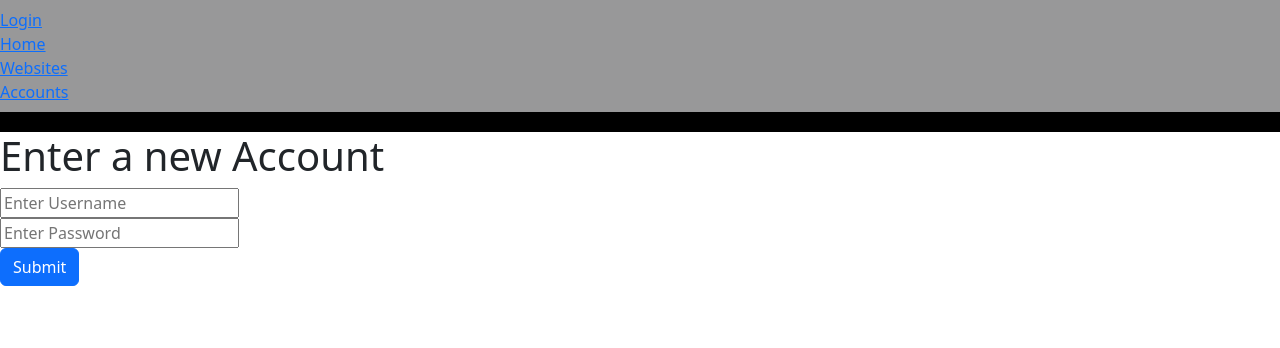
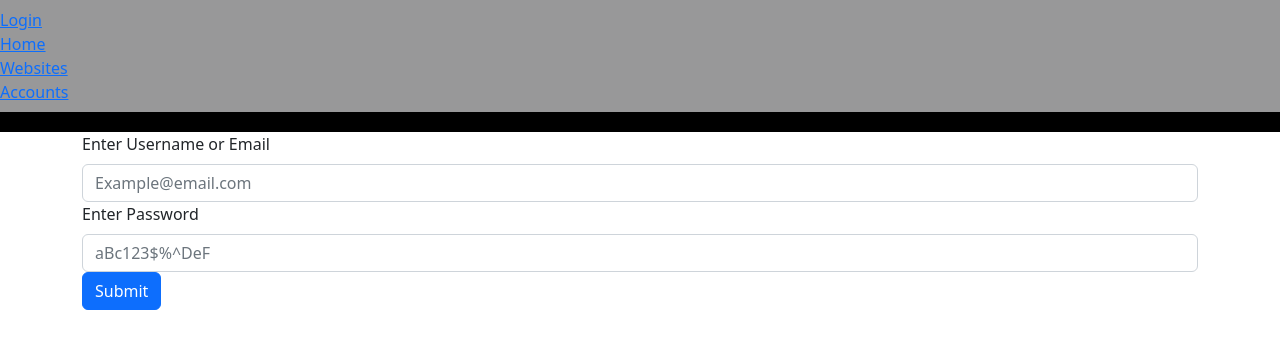
Before and after one commit to DillonS91/LockZone, a React (Create React App) app in the folder LockZone-Frontend/react-lockzone/react-lockzone/: page /accounts in a window 1280 px wide. Shown: the top 348 px of the page. Built offline with nearby package versions, Linux system fonts and the light colour scheme.

Commit message:
added bootstrap form to the website and account components

```diff
--- a/LockZone-Frontend/react-lockzone/react-lockzone/src/component/Submission_Table_Account.jsx
+++ b/LockZone-Frontend/react-lockzone/react-lockzone/src/component/Submission_Table_Account.jsx
@@ -1,6 +1,6 @@
 import axios from 'axios';
 import { useRef } from 'react';
-import Button from 'react-bootstrap/Button';
+import { Button, Form, Container, Row, Col } from 'react-bootstrap';
 
 export const Submission_Table_Account = () => {
 
@@ -25,13 +25,26 @@ export const Submission_Table_Account = () => {
     }
 
     return(
-        <form onSubmit={handleSubmit}>
-            <h1>Enter a new Account</h1>
-            <input name = 'accname' ref = {userNameRef} placeholder='Enter Username'/>
-            <br/>
-            <input name = 'accpassword' ref = {userPasswordRef} placeholder='Enter Password'/>
-            <br/>
-            <Button type="button" class="btn btn-primary">Submit</Button>
-        </form>
+        <Container>
+            <Form onSubmit={handleSubmit}>
+                <Form.Group>
+                    <Form.Label>Enter Username or Email</Form.Label>
+                    <Form.Control name = 'accname' ref = {userNameRef} placeholder = 'Example@email.com' />
+                </Form.Group>
+                <Form.Group>
+                    <Form.Label>Enter Password</Form.Label>
+                    <Form.Control name = 'accpassword' ref = {userPasswordRef} placeholder = 'aBc123$%^DeF' />
+                </Form.Group>
+                <Button type="submit" class="btn btn-primary">Submit</Button>
+            </Form>
+        </Container>
+        // <form onSubmit={handleSubmit}>
+        //     <h1>Enter a new Account</h1>
+        //     <input name = 'accname' ref = {userNameRef} placeholder='Enter Username'/>
+        //     <br/>
+        //     <input name = 'accpassword' ref = {userPasswordRef} placeholder='Enter Password'/>
+        //     <br/>
+        //     <Button type="button" class="btn btn-primary">Submit</Button>
+        // </form>
     );
 }
--- a/LockZone-Frontend/react-lockzone/react-lockzone/src/component/Submission_Table_Website.jsx
+++ b/LockZone-Frontend/react-lockzone/react-lockzone/src/component/Submission_Table_Website.jsx
@@ -1,6 +1,6 @@
 import axios from 'axios';
 import { useRef } from 'react';
-import Button from 'react-bootstrap/Button';
+import { Button, Form, Container} from 'react-bootstrap';
 
 export const Submission_Table_Website = () => {
 
@@ -22,11 +22,21 @@ export const Submission_Table_Website = () => {
     }
 
     return(
-        <form onSubmit={handleSubmit}>
-            <h1>Enter a new Website</h1>
-            <input name = 'urlName' ref = {urlNameRef} placeholder='Enter website url'/>
-            <br/>
-            <Button type="button" class="btn btn-primary">Submit</Button>
-        </form>
+
+        <Container>
+            <Form onSubmit={handleSubmit}>
+                <Form.Group>
+                    <Form.Label>Enter Username or Email</Form.Label>
+                    <Form.Control name = 'urlName' ref = {urlNameRef} placeholder='Enter website url' />
+                </Form.Group>
+                <Button type="submit" class="btn btn-primary">Submit</Button>
+            </Form>
+        </Container>
+        // <form onSubmit={handleSubmit}>
+        //     <h1>Enter a new Website</h1>
+        //     <input name = 'urlName' ref = {urlNameRef} placeholder='Enter website url'/>
+        //     <br/>
+        //     <Button type="submit" class="btn btn-primary">Submit</Button>
+        // </form>
     );
 }
```
